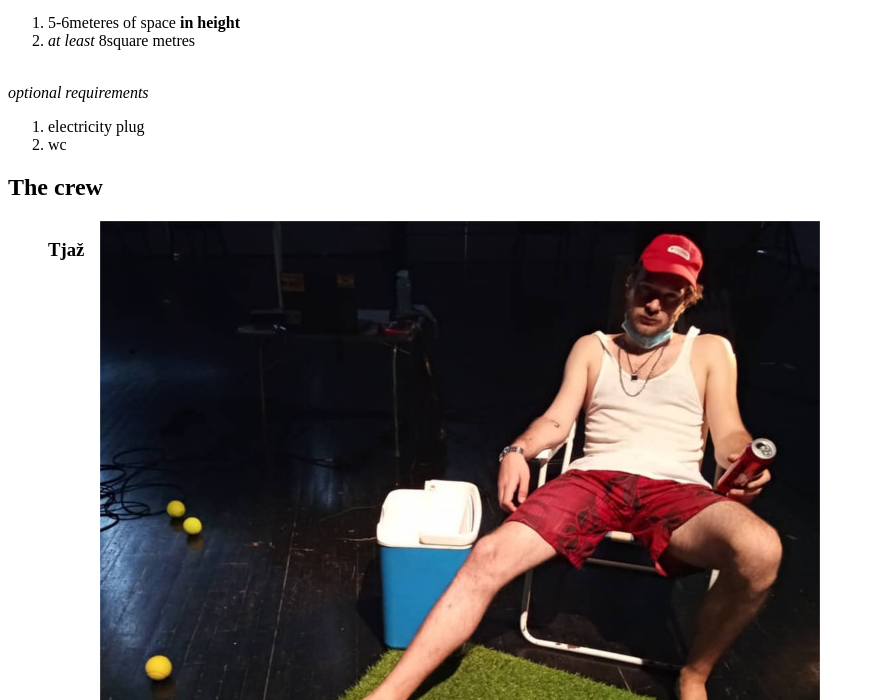
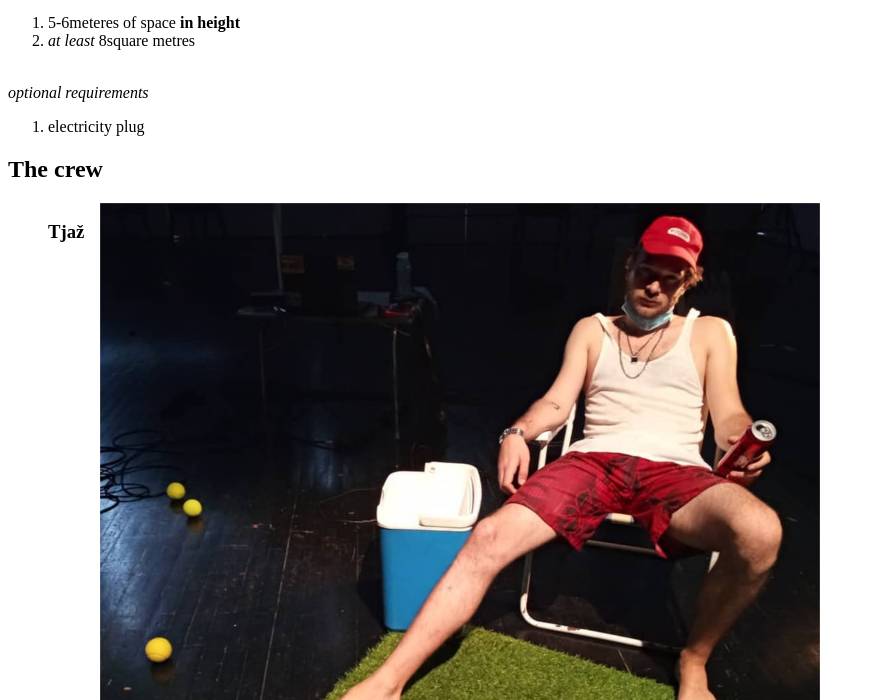
Before and after one commit to HyoMiYing/mismo-nismo, a plain HTML site: page index.html in a window 1280 px wide. Shown: the part 100-800 px from the top of the page, without its empty margins (0-875 px from the left). Drawn offline with Linux system fonts and the light colour scheme.

Commit message:
remodev wc, because wc is everywhere

```diff
--- a/index.html
+++ b/index.html
@@ -19,7 +19,6 @@
     <i>optional requirements</i>
     <ol>
         <li>electricity plug</li>
-        <li>wc</li>
     </ol>
 
     <h2>The crew</h2>
```
